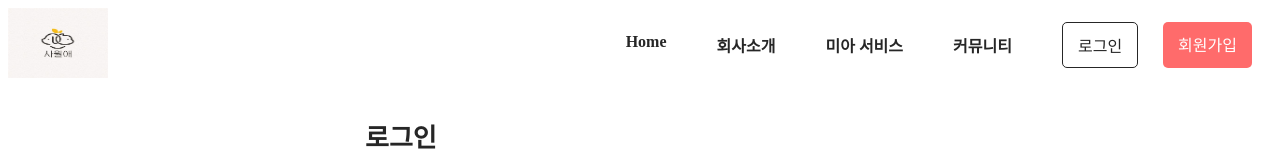
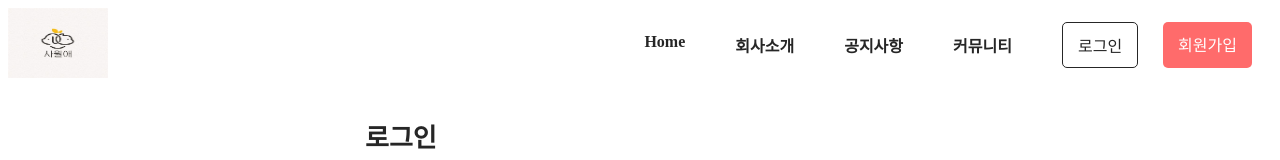
Before and after one commit to Youkwangjin/CozyCords, a React (Create React App) app in the folder frontend/: page /login in a window 1280 px wide. Shown: the top 160 px of the page. Built offline with nearby package versions, Linux system fonts and the light colour scheme.

Commit message:
Feat : accessToken 값 로컬 스토리지에 저장

```diff
--- a/frontend/src/App.js
+++ b/frontend/src/App.js
@@ -1,14 +1,11 @@
 import React from 'react';
-import Header from './components/index/Header';
+import Header from './components/header/Header';
 import { BrowserRouter, Routes, Route } from 'react-router-dom';
 import LoginPage from './components/member/LoginPage';
 import SignUpPage from './components/member/SignUpPage';
-import { AuthProvider } from './AuthContext';
-
 
 function App() {
     return (
-        <AuthProvider>
         <BrowserRouter>
             <div className="App">
                 <Header />
@@ -18,7 +15,6 @@ function App() {
                 </Routes>
             </div>
         </BrowserRouter>
-        </AuthProvider>
     );
 }
 
--- a/frontend/src/AuthContext.js
+++ /dev/null
@@ -1,29 +0,0 @@
-// AuthContext.js
-import React, { createContext, useState } from 'react';
-
-const AuthContext = createContext();
-
-export const useAuth = () => {
-    const context = React.useContext(AuthContext);
-    if (!context) {
-        throw new Error('광진아 오타 확인해라');
-    }
-    return context;
-};
-
-export const AuthProvider = ({ children }) => {
-    const [isLoggedIn, setIsLoggedIn] = useState(false);
-
-    const logout = () => {
-        setIsLoggedIn(false);
-        // 로그아웃 로직 구현
-    };
-
-    const value = {
-        isLoggedIn,
-        setIsLoggedIn,
-        logout,
-    };
-
-    return <AuthContext.Provider value={value}>{children}</AuthContext.Provider>;
-};
--- /dev/null
+++ b/frontend/src/components/header/Header.jsx
@@ -0,0 +1,26 @@
+import React from 'react';
+import { Link } from 'react-router-dom';
+import './Header.css';
+
+function Header() {
+    return (
+        <header className="header">
+            <div className="logo">
+                <img src="/logo.jpg" alt="Logo"/>
+            </div>
+            <nav className="navigation">
+                <Link to="/home">Home</Link>
+                <Link to="/info">회사소개</Link>
+                <Link to="/announcement">공지사항</Link>
+                <Link to="/community">커뮤니티</Link>
+
+            </nav>
+            <div className="header-links">
+                <Link to="/login" className="btn-login">로그인</Link>
+                <Link to="/signup" className="btn-signup">회원가입</Link>
+            </div>
+        </header>
+    );
+}
+
+export default Header;
--- a/frontend/src/components/index/Header.jsx
+++ /dev/null
@@ -1,36 +0,0 @@
-import React from 'react';
-import { Link } from 'react-router-dom';
-import './Header.css';
-import { useAuth } from '../../AuthContext';
-
-function Header() {
-    const { isLoggedIn, logout } = useAuth(); // 로그인 상태와 로그아웃 함수 사용
-    return (
-        <header className="header">
-            <div className="logo">
-                <img src="/logo.jpg" alt="Logo"/>
-            </div>
-            <nav className="navigation">
-                <Link to="/community">Home</Link>
-                <Link to="/community">회사소개</Link>
-                <Link to="/community">미아 서비스</Link>
-                <Link to="/community">커뮤니티</Link>
-
-            </nav>
-            <div className="header-links">
-                {isLoggedIn ? (
-                    <>
-                        <button onClick={logout}>로그아웃</button>
-                    </>
-                ) : (
-                    <>
-                        <Link to="/login" className="btn-login">로그인</Link>
-                        <Link to="/signup" className="btn-signup">회원가입</Link>
-                    </>
-                )}
-            </div>
-        </header>
-    );
-}
-
-export default Header;
--- a/frontend/src/components/member/LoginPage.jsx
+++ b/frontend/src/components/member/LoginPage.jsx
@@ -2,7 +2,6 @@ import React, { useEffect, useState } from "react";
 import './MemberPage.css';
 import axios from 'axios';
 import { useNavigate } from 'react-router-dom';
-import { useAuth } from '../../AuthContext';
 
 export default function LoginPage() {
     const [userId, setUserId] = useState('');
@@ -12,7 +11,6 @@ export default function LoginPage() {
     const [notAllow, setNotAllow] = useState(true);
 
     const navigate = useNavigate();
-    const { setIsLoggedIn } = useAuth();
 
     const handleUserId = (e) => {
         const newId = e.target.value;
@@ -53,16 +51,22 @@ export default function LoginPage() {
                     userPwd: userPwd,
                 });
 
-                // 로그인 성공, Jwt를 로컬 스토리지에 저장
-                const { token } = response.data;
-                localStorage.setItem('userToken', token);
-                setIsLoggedIn(true);
-                navigate('/');
+                // 응답 데이터에 accessToken 있는지 확인하고 로컬 스토리지에 저장
+                if (response.data && response.data.accessToken) {
+                    localStorage.setItem('userToken', response.data.accessToken); // accessToken 저장
+                    navigate('/');
+                } else {
+                    // accessToken 없는 경우 에러 메시지 출력
+                    console.error('accessToken 반환되지 않았습니다.', response.data);
+                }
             } catch (error) {
+                // 로그인 실패 또는 서버 에러 시 처리
                 console.error("로그인 실패", error);
             }
         }
     };
+
+
 
 
     return (
```
Also changed, not shown: frontend/src/components/header/MyPageHeader.jsx (added, +25 -0 lines), frontend/src/components/header/Header.css (renamed from frontend/src/components/index/Header.css), frontend/src/page/Index/Index.jsx (added). Lines whose indentation alone changed are shown as unchanged.
